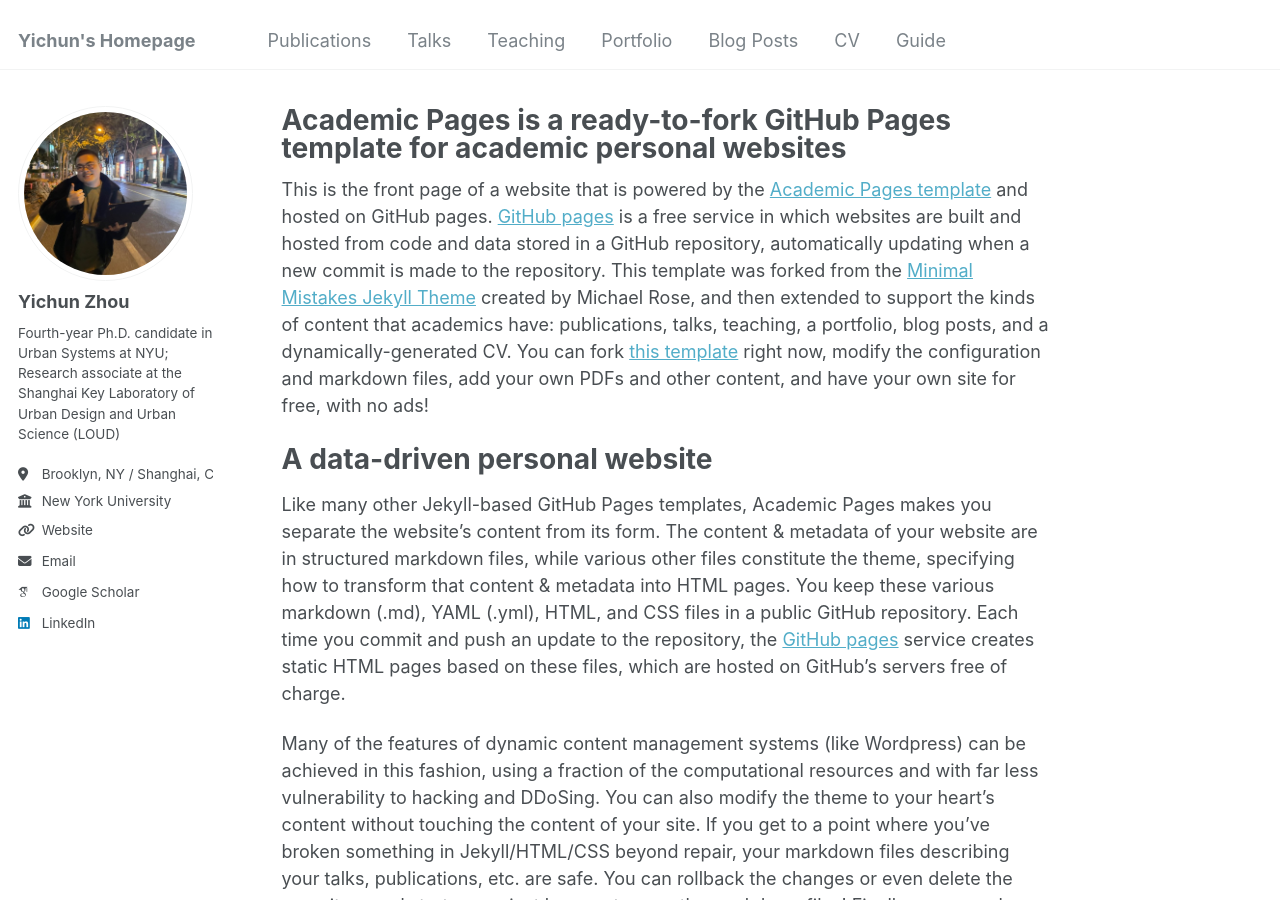
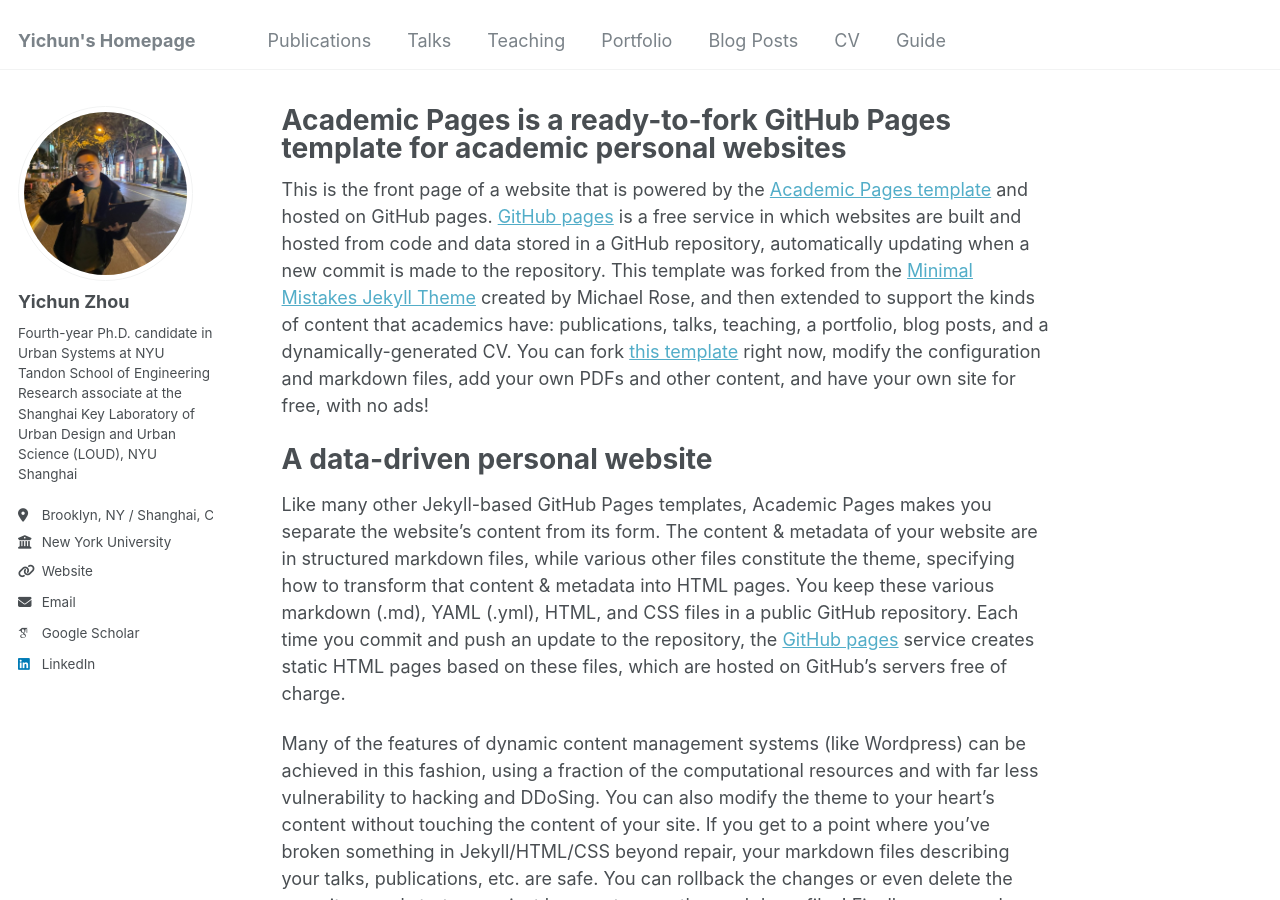
Before and after one commit to yichunzhou12/yichunzhou12.github.io, a Jekyll site: the page built from _pages/about.md, in a window 1280 px wide and 900 px high. Built offline with Jekyll 4.4.1, drawn with Linux system fonts in a browser that asks for light colours; some web fonts are replaced.

Commit message:
Update _config.yml

```diff
--- a/_config.yml
+++ b/_config.yml
@@ -24,8 +24,7 @@ author:
   avatar           : "Yichun street image.jpg"
   name             : "Yichun Zhou"
   pronouns         : # example: "she/her"
-  bio              : "Fourth-year Ph.D. candidate in Urban Systems at NYU;
-  Research associate at the Shanghai Key Laboratory of Urban Design and Urban Science (LOUD)"
+  bio              : "Fourth-year Ph.D. candidate in Urban Systems at NYU Tandon School of Engineering \n Research associate at the Shanghai Key Laboratory of Urban Design and Urban Science (LOUD), NYU Shanghai"
   location         : "Brooklyn, NY / Shanghai, China"
   employer         : "New York University"
   uri              : "yichunzhou12.github.io"
```
